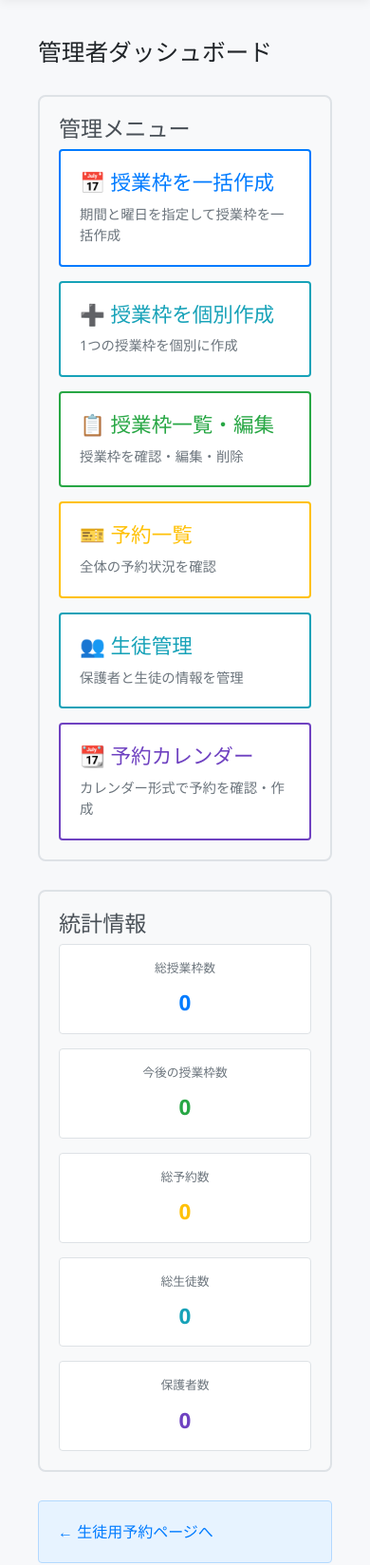
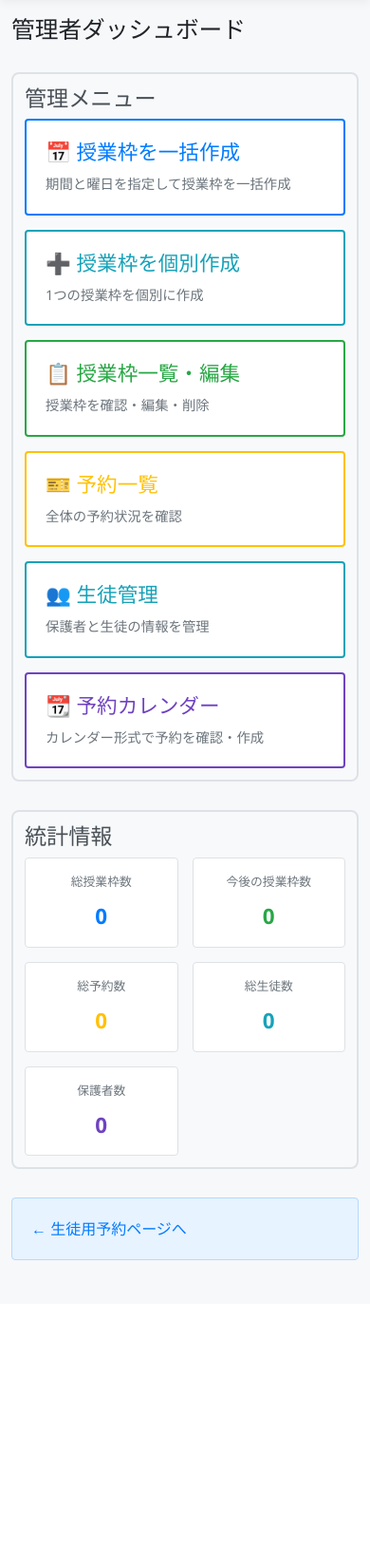
Before and after one commit to kuwajimayutaka-a11y/shodo_reserve, a Django app: page /admin-dashboard/ in a window 390 px wide. Shown: the part 81-1729 px from the top of the page at 95% size. After the commit the page ends 1408 px from the top, so only its background shows below. Run offline with Django 5.2, Linux system fonts and the light colour scheme; the visitor is signed in with stand-in values (Sample User, id 1); data that the repository does not hold is empty.

Commit message:
スマホUI改善：余白・パディングのモバイル対応
Co-Authored-By: Claude Sonnet 4.6 <noreply@anthropic.com>

```diff
--- a/booking/templates/base.html
+++ b/booking/templates/base.html
@@ -123,6 +123,10 @@
                 text-align: left;
                 padding-left: 4px;
             }
+
+            main {
+                padding: 16px 12px;
+            }
         }
     </style>
 </head>
--- a/booking/templates/booking/admin/calendar.html
+++ b/booking/templates/booking/admin/calendar.html
@@ -78,6 +78,10 @@
         form.reserve-form { flex-direction: column; align-items: stretch; }
         form.reserve-form select, form.reserve-form button { width: 100%; }
     }
+    @media (max-width: 600px) {
+        .date-block { padding: 12px !important; margin: 16px 0 !important; }
+        .reservation-card { padding: 10px !important; }
+    }
 </style>
 
 <h2>管理者用予約カレンダー</h2>
@@ -99,7 +103,7 @@
 <h3 style="margin-top: 40px;">授業枠一覧と予約作成</h3>
 
 {% for date, lessons in lessons_by_date %}
-    <div style="margin: 30px 0; padding: 20px; border: 2px solid #dee2e6; border-radius: 8px; background-color: #f8f9fa;">
+    <div class="date-block" style="margin: 30px 0; padding: 20px; border: 2px solid #dee2e6; border-radius: 8px; background-color: #f8f9fa;">
         <h3 style="margin-top: 0; padding-bottom: 10px; border-bottom: 2px solid #007bff;">{{ date|date:"Y年m月d日 (D)" }}</h3>
 
         {% for lesson in lessons %}
--- a/booking/templates/booking/admin/dashboard.html
+++ b/booking/templates/booking/admin/dashboard.html
@@ -48,12 +48,14 @@
 /* レスポンシブ */
 @media(max-width:600px){
     .admin-menu {
-        grid-template-columns: 1fr; /* 管理メニュー縦並び */
+        grid-template-columns: 1fr;
     }
+    .section-block { padding: 12px !important; }
+    .stats-grid { grid-template-columns: repeat(2, 1fr); }
 }
 </style>
 
-<div style="margin: 30px 0; padding: 20px; border: 2px solid #dee2e6; border-radius: 8px; background-color: #f8f9fa;">
+<div class="section-block" style="margin: 30px 0; padding: 20px; border: 2px solid #dee2e6; border-radius: 8px; background-color: #f8f9fa;">
     <h3 style="margin-top: 0; color: #495057;">管理メニュー</h3>
     <div class="admin-menu" style="grid-template-columns: repeat(auto-fit, minmax(220px, 1fr));">
         <a href="{% url 'admin_create_lesson_slots' %}"><h4>📅 授業枠を一括作成</h4><p>期間と曜日を指定して授業枠を一括作成</p></a>
@@ -65,7 +67,7 @@
     </div>
 </div>
 
-<div style="margin: 30px 0; padding: 20px; border: 2px solid #dee2e6; border-radius: 8px; background-color: #f8f9fa;">
+<div class="section-block" style="margin: 30px 0; padding: 20px; border: 2px solid #dee2e6; border-radius: 8px; background-color: #f8f9fa;">
     <h3 style="margin-top: 0; color: #495057;">統計情報</h3>
     <div class="stats-grid">
         <div class="stat-card"><p class="label">総授業枠数</p><p class="value" style="color:#007bff">{{ total_lessons }}</p></div>
```
Also changed, not shown: booking/templates/booking/admin/student_management.html (+10 -3 lines), booking/templates/booking/calendar.html (+13 -4 lines).
